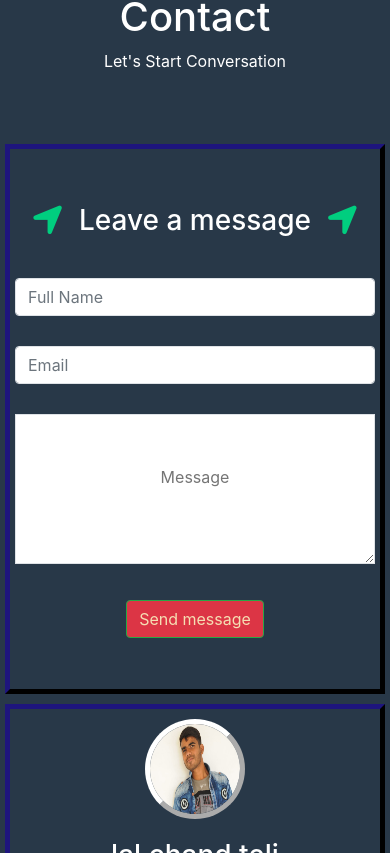
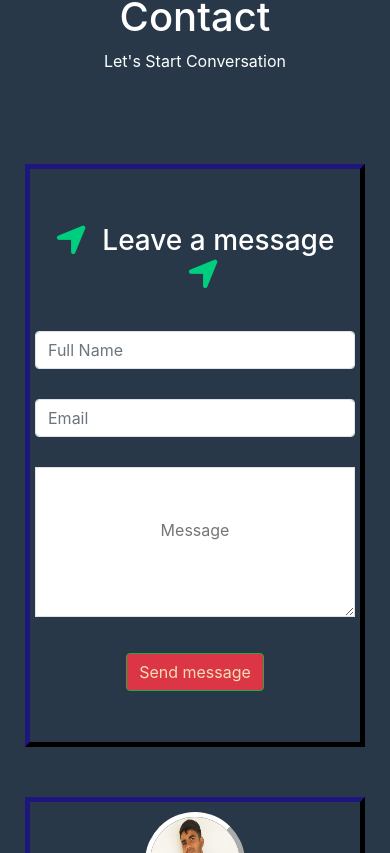
Before and after one commit to LALCHANDTELI/port_folio, a React (Create React App) app: page / in a window 390 px wide. Shown: the part 10591-11444 px from the top of the page. Built offline with nearby package versions, Linux system fonts and the light colour scheme.

Commit message:
Update App.css

```diff
--- a/src/App.css
+++ b/src/App.css
@@ -712,6 +712,6 @@ padding: 5px;
   }
 
   .eighth_row .col-md-6{
-    padding: 5px;
+    padding: 25px;
   }
 }
```
